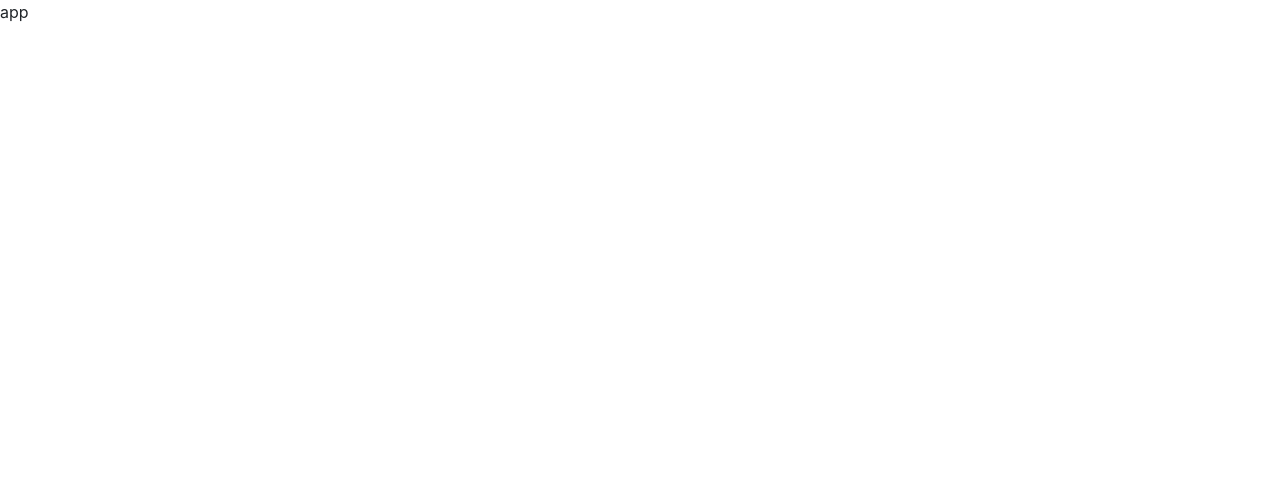
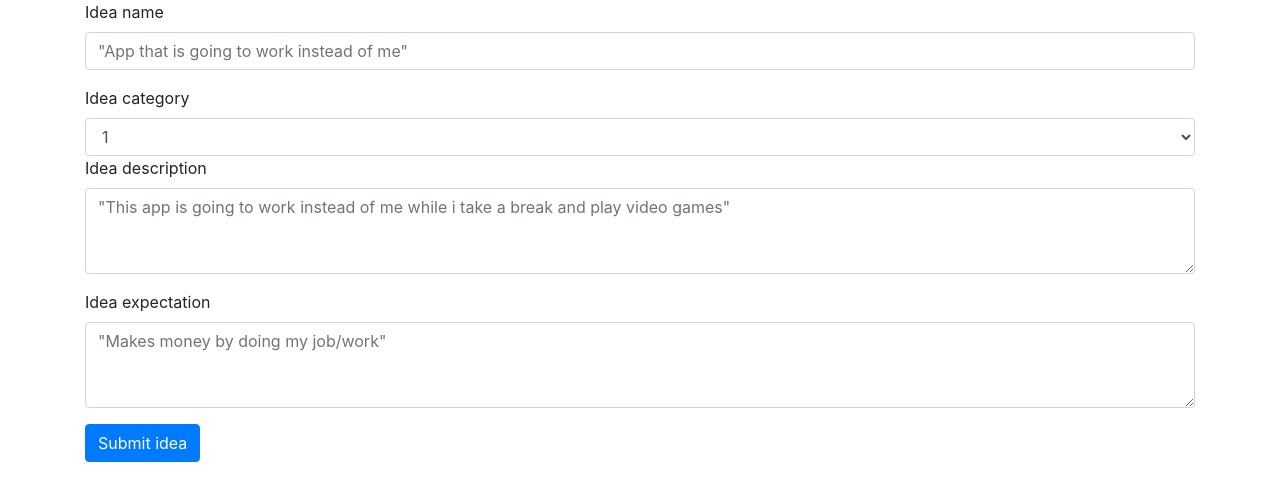
Before and after one commit to savans2/idea-app, a React (Create React App) app: page / in a window 1280 px wide. Shown: the top 500 px of the page. Built offline with nearby package versions, Linux system fonts and the light colour scheme.

Commit message:
Added component.

```diff
--- a/src/App.js
+++ b/src/App.js
@@ -1,9 +1,10 @@
 import React from 'react';
+import IdeaForm from './components/IdeaForm';
 
 function App() {
   return (
-    <div className="App">
-      app
+    <div className="App container">
+      <IdeaForm />
     </div>
   );
 }
```
